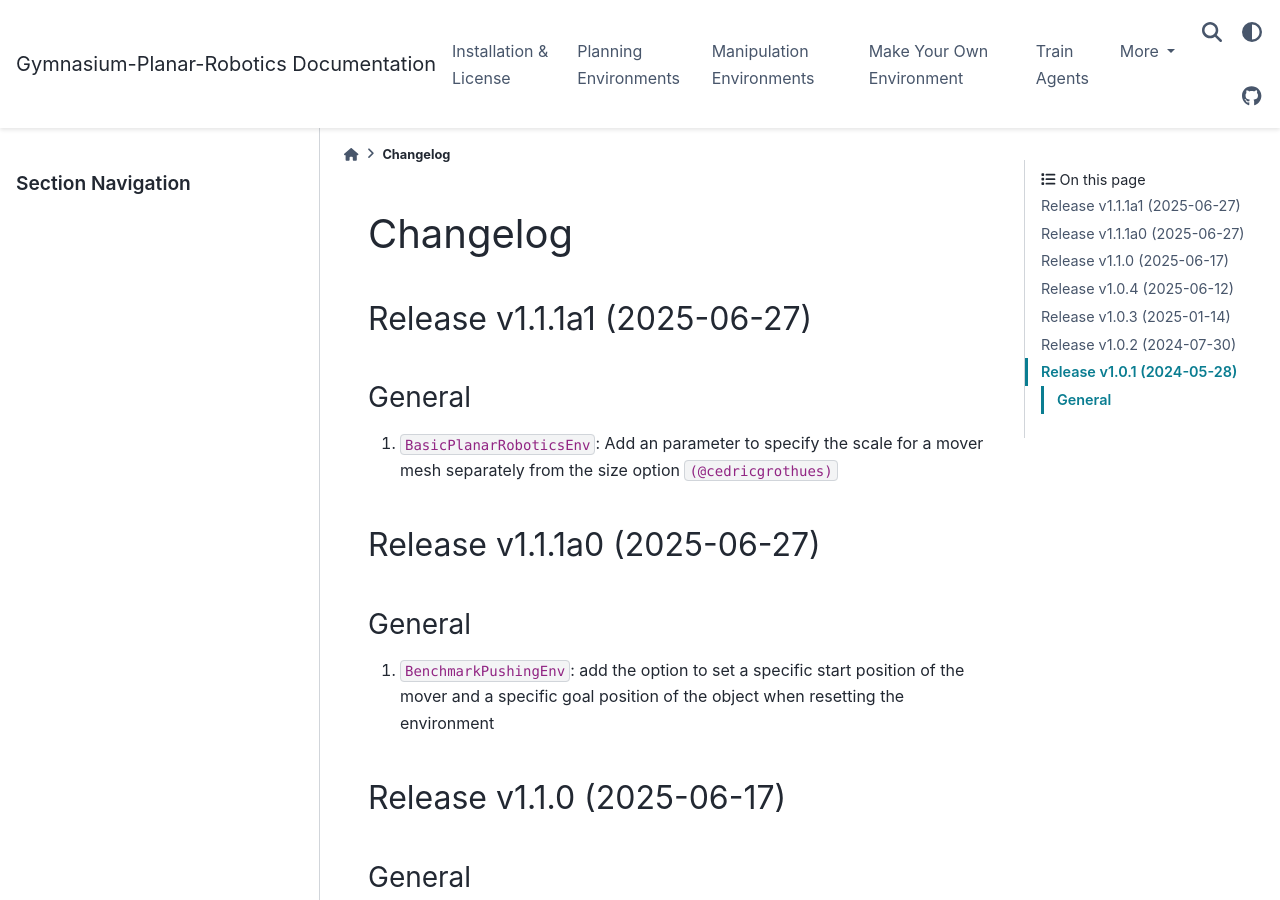
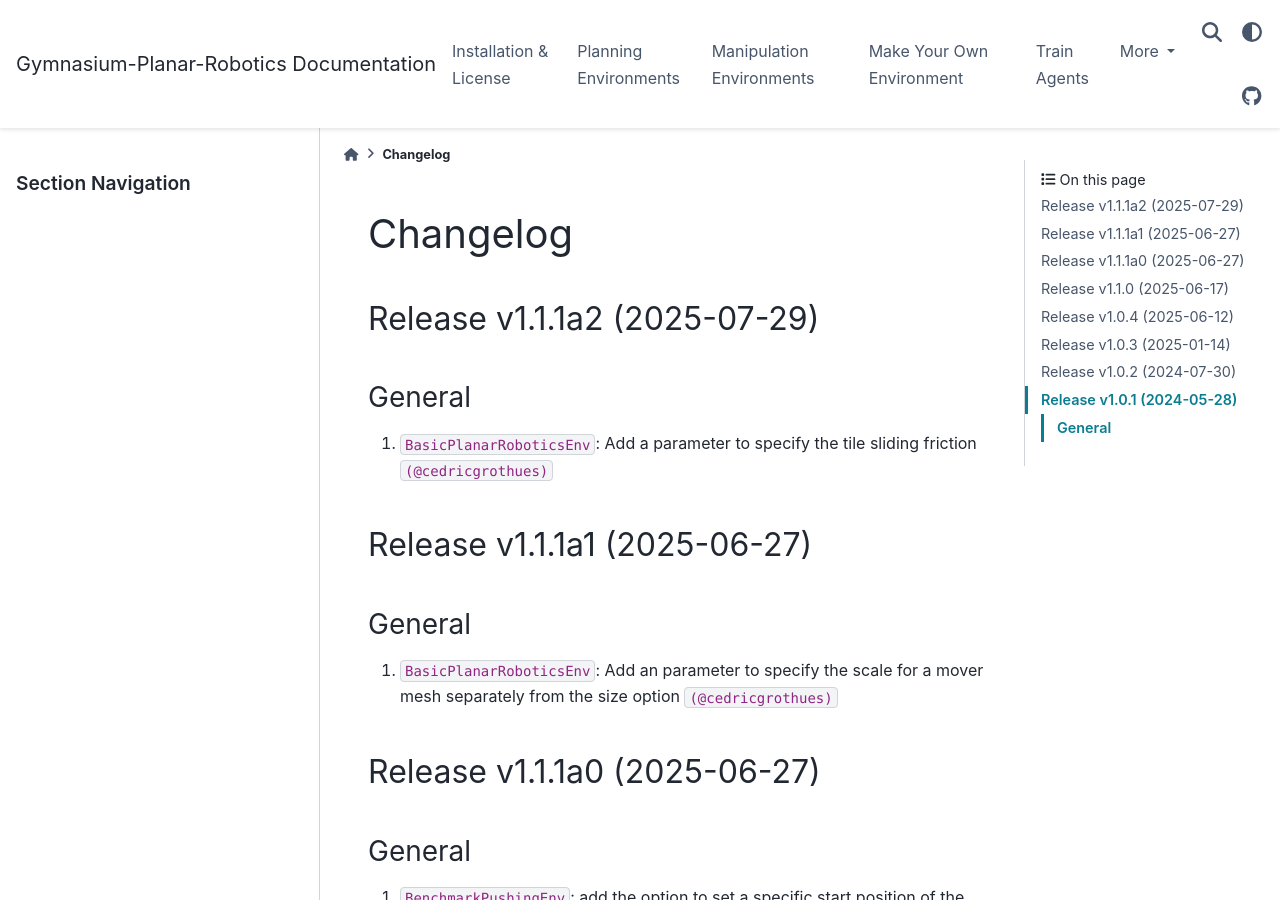
Before and after one commit to ubi-coro/gymnasium-planar-robotics, a Sphinx documentation site: the page built from docs/changelog.rst, in a window 1280 px wide and 900 px high. Built offline with Sphinx 7.4.7 and the PyData theme 0.15.4, drawn with Linux system fonts in a browser that asks for light colours; cross-references to code outside the pages are shown as plain code.

Commit message:
Update changelog.rst

```diff
--- a/docs/changelog.rst
+++ b/docs/changelog.rst
@@ -1,5 +1,13 @@
 Changelog
 =========
+
+Release v1.1.1a2 (2025-07-29)
+-----------------------------
+
+General
+^^^^^^^^^
+1. ``BasicPlanarRoboticsEnv``: Add a parameter to specify the tile sliding friction :spelling:ignore:`(@cedricgrothues)`
+
 
 Release v1.1.1a1 (2025-06-27)
 -----------------------------
```
